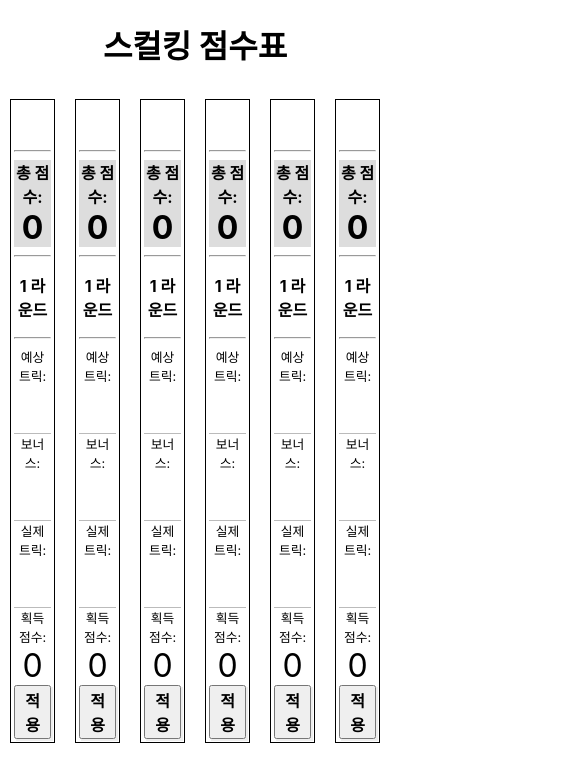
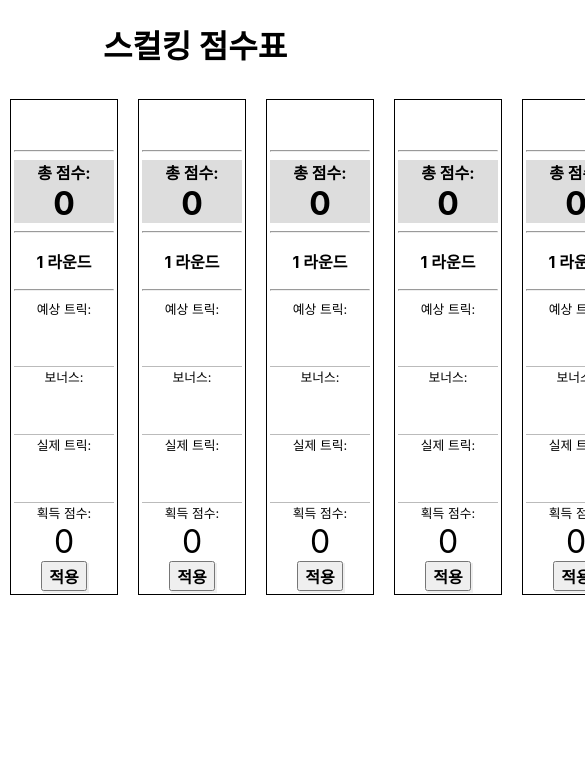
Before and after one commit to isaacdigs/skullking, a React (Create React App) app: page / in a window 390 px wide. Shown: the top 782 px of the page, 585 px wide, since content can reach past the window. Built offline with nearby package versions, Linux system fonts and the light colour scheme.

Commit message:
min width for mobile

```diff
--- a/src/App.css
+++ b/src/App.css
@@ -5,7 +5,7 @@
 
 .ScoreBoard {
   display: flex;
-  justify-content: center;
+  justify-content: left;
 }
 
 .popup-content {
--- a/src/Player/Player.js
+++ b/src/Player/Player.js
@@ -5,6 +5,7 @@ export default function Player() {
 
   // the style object
   const style = {
+    minWidth: "100px",
     textAlign: "center",
     padding: "3px",
     margin: "10px",
```
